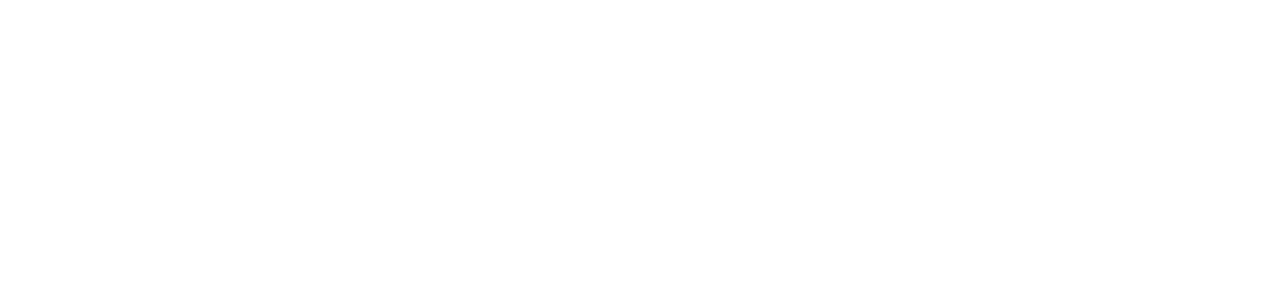
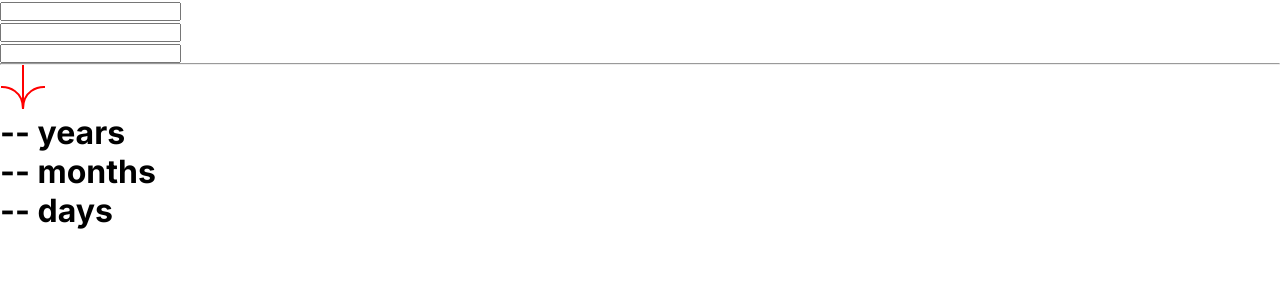
Before and after one commit to freshmeatba11/age_calc, a Next.js app: page / in a window 1280 px wide. Shown: the top 300 px of the page. Built offline with nearby package versions, Linux system fonts and the light colour scheme.

Commit message:
feat: add basic structure.

```diff
--- a/src/app/page.tsx
+++ b/src/app/page.tsx
@@ -1,6 +1,49 @@
-import Image from "next/image";
-import styles from "./page.module.css";
+"use client";
+import styled from "styled-components";
+// import styles from "./page.module.css";
+
+import { Fonts, Colors } from "@/themes";
+
+import IconSvg from "public/images/icon-arrow.svg";
+
+const SvgWrapper = styled.div`
+  svg path {
+    stroke: red;
+  }
+`;
 
 export default function Home() {
-  return <main></main>;
+  return (
+    <main>
+      <div>
+        <div>
+          <div>
+            <label htmlFor=""></label>
+            <input type="text" />
+          </div>
+          <div>
+            <label htmlFor=""></label>
+            <input type="text" />
+          </div>
+          <div>
+            <label htmlFor=""></label>
+            <input type="text" />
+          </div>
+        </div>
+
+        <div>
+          <hr />
+          <SvgWrapper>
+            <IconSvg />
+          </SvgWrapper>
+        </div>
+
+        <div>
+          <h1>-- years</h1>
+          <h1>-- months</h1>
+          <h1>-- days</h1>
+        </div>
+      </div>
+    </main>
+  );
 }
```
